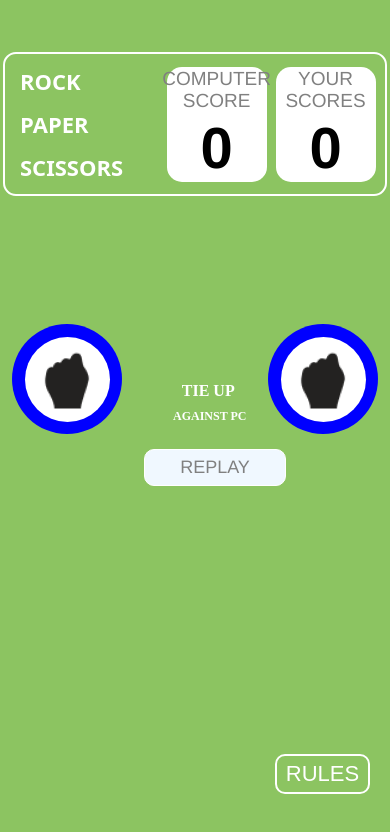
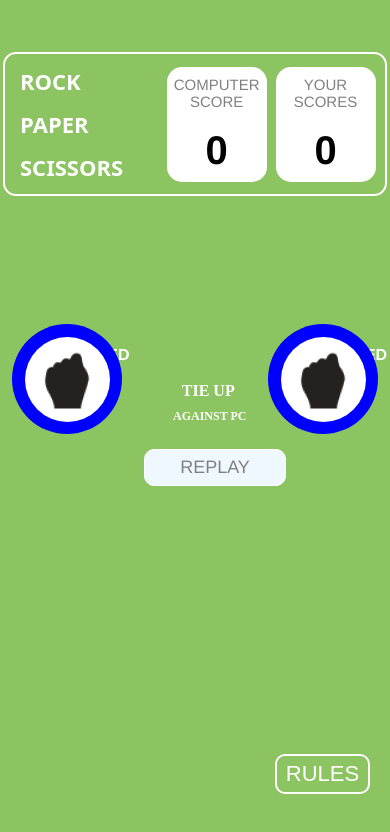
Before and after one commit to hemantpatil3006/rock-paper-scissors-26, a plain HTML site: page public/index.html in a window 390 px wide. Both pictures are taken after a click on the picture 85 px from the left and 389 px from the top of the page. Drawn offline with Linux system fonts and the light colour scheme.

Commit message:
CSS corrections for responsive text in small screen

```diff
--- a/public/css/styles.css
+++ b/public/css/styles.css
@@ -160,9 +160,15 @@ body {
   bottom: 100px;
 }
 
-.blue { background-color: blue; }
-.orange { background-color: orange; }
-.purple { background-color: purple; }
+.blue {
+  background-color: blue;
+}
+.orange {
+  background-color: orange;
+}
+.purple {
+  background-color: purple;
+}
 
 .shape {
   height: 85px;
@@ -233,7 +239,9 @@ ul li::before {
 }
 
 /* Utility Classes */
-.hidden { display: none; }
+.hidden {
+  display: none;
+}
 
 button {
   height: 40px;
@@ -307,7 +315,7 @@ button {
 }
 
 #you-picked {
-  left: 510px;
+  left: 520px;
   position: fixed;
   bottom: 400px;
   text-transform: uppercase;
@@ -535,4 +543,25 @@ button {
   .game-text {
     font-size: 10px;
   }
+
+  #you-picked {
+    left: 30px;
+    bottom: 480px;
+    font-weight: 1000;
+  }
+
+  #pc-picked {
+    left: 300px;
+    bottom: 480px;
+    font-weight: 1000;
+  }
+
+  .score-text {
+    font-size: 15px;
+  }
+
+  #cscore,
+  #mscore {
+    font-size: 40px;
+  }
 }
```
